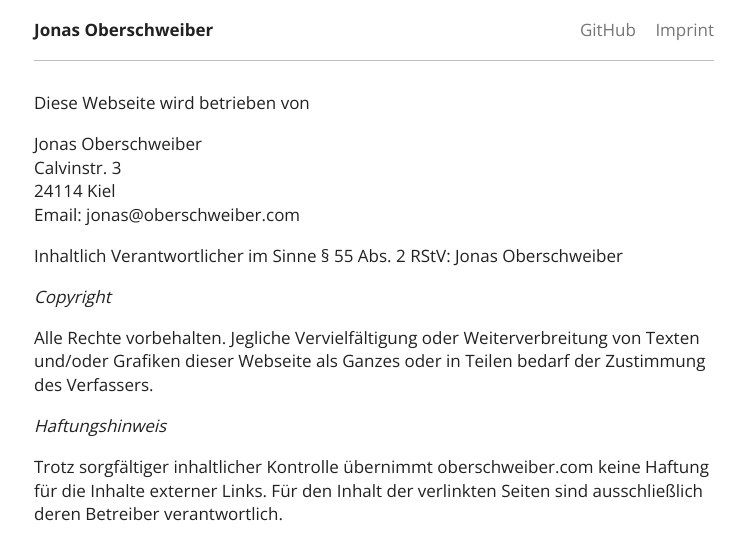
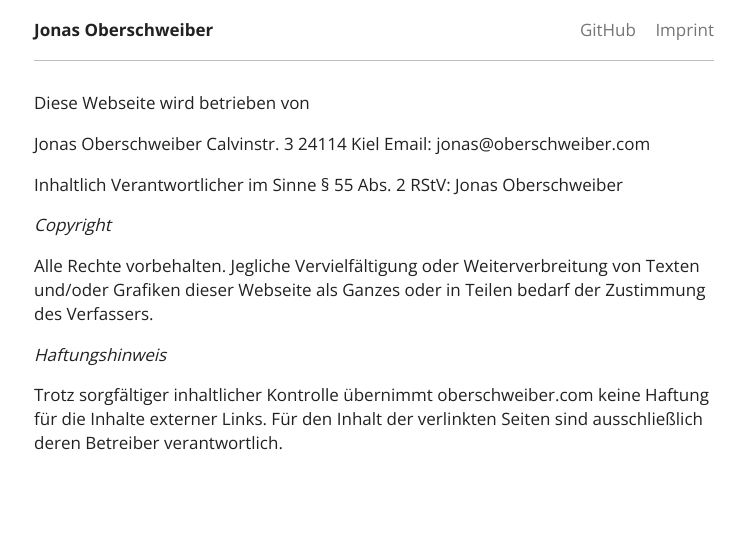
Before and after one commit to jonasoberschweiber/jonasoberschweiber.github.io, a Jekyll site: the page built from imprint.markdown, in a window 1280 px wide. Shown: the top 560 px of the page, without its empty margins (266-1011 px from the left). Built offline with Jekyll 4.4.1, drawn with Linux system fonts in a browser that asks for light colours.

```diff
--- a/imprint.markdown
+++ b/imprint.markdown
@@ -4,9 +4,9 @@ layout: default
 
 Diese Webseite wird betrieben von
 
-Jonas Oberschweiber \\
-Calvinstr. 3 \\
-24114 Kiel \\
+Jonas Oberschweiber
+Calvinstr. 3
+24114 Kiel
 Email: jonas@oberschweiber.com
 
 Inhaltlich Verantwortlicher im Sinne § 55 Abs. 2 RStV: Jonas Oberschweiber
```
